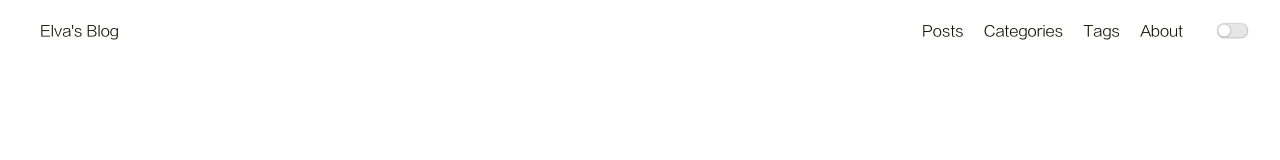
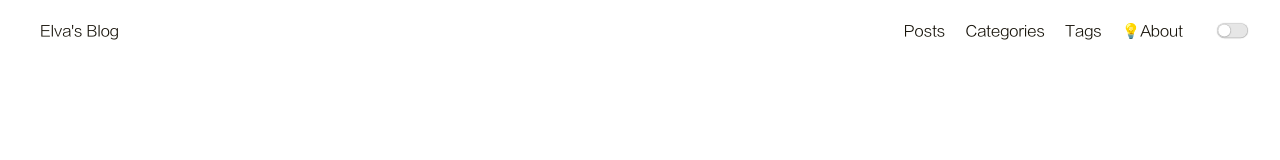
Before and after one commit to Elvais/Elvais.github.io, a plain HTML site: page index.html in a window 1280 px wide. Shown: the top 160 px of the page. Drawn offline with Linux system fonts and the light colour scheme; a web font is replaced by a local one.

Commit message:
Site updated: 2023-07-28 20:58:27

```diff
--- a/index.html
+++ b/index.html
@@ -84,7 +84,7 @@
 
                     <a class="menu-item" href="/tag">Tags</a>
 
-                    <a class="menu-item" href="/about">About</a>
+                    <a class="menu-item" href="/about">💡About</a>
 
                 <input id="switch_default" type="checkbox" class="switch_default">
                 <label for="switch_default" class="toggleBtn"></label>
@@ -109,7 +109,7 @@
 
                     <a class="menu-item" href="/tag">Tags</a>
 
-                    <a class="menu-item" href="/about">About</a>
+                    <a class="menu-item" href="/about">💡About</a>
 
             </div>
         </div>
```
Also changed, not shown: 2023/07/24/hello-world/index.html (+2 -2 lines), 2023/07/26/It-s-My-First-Blog/index.html (+2 -2 lines), about/index.html (+2 -2 lines), archives/2023/07/index.html (+2 -2 lines), archives/2023/index.html (+2 -2 lines), archives/index.html (+2 -2 lines), categories/Daily-blog/index.html (+2 -2 lines), category/index.html (+2 -2 lines), tag/index.html (+2 -2 lines), tags/Try/index.html (+2 -2 lines).
